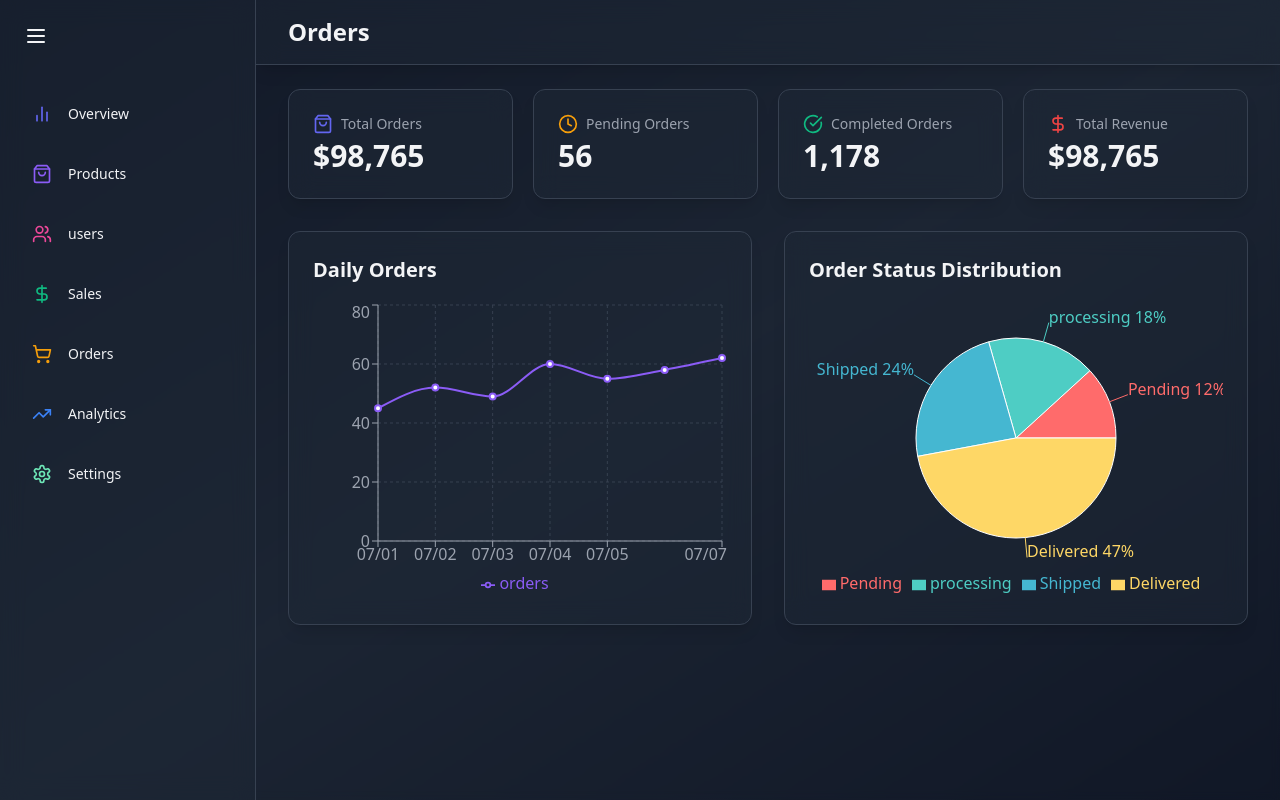
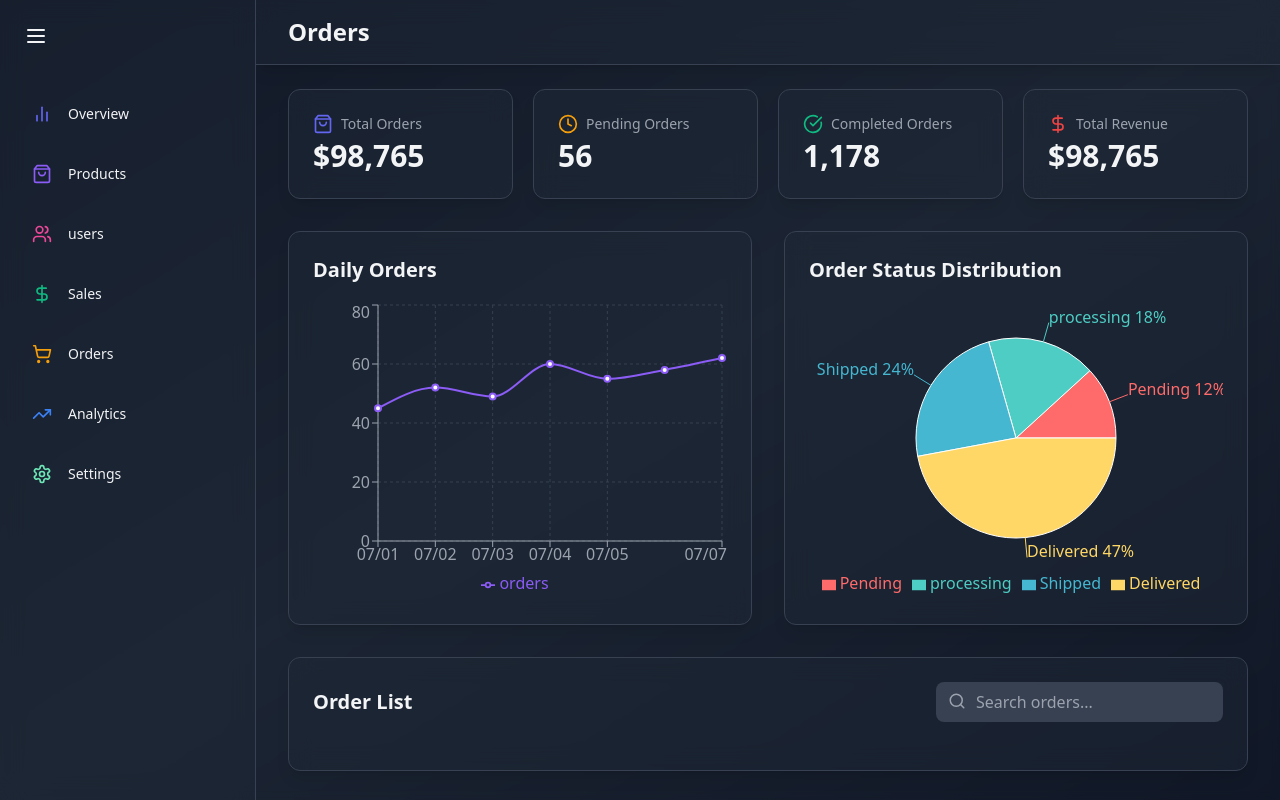
Before and after one commit to shegsemmanuel/ADMIN-DASHBOARD, a React (Vite) app: page /orders in a window 1280 px wide. Built offline with nearby package versions, Linux system fonts and the light colour scheme.

Commit message:
order input

```diff
--- a/src/components/orders/OrderDistribution.jsx
+++ b/src/components/orders/OrderDistribution.jsx
@@ -50,4 +50,4 @@ const OrderDistribution = () => {
   )
 };
 
-export default OrderDistribution
+export default OrderDistribution;
--- /dev/null
+++ b/src/components/orders/OrdersTable.jsx
@@ -0,0 +1,51 @@
+import { useState } from "react";
+import { motion } from "framer-motion";
+import { Search, Eye } from "lucide-react";
+
+const orderData = [
+    { id: "ORD001", customer: "John Doe", total: 235.4, status: "Delivered", date: "2024-07-01" },
+    { id: "ORD002", customer: "Jane Smith", total: 412.0, status: "Processing", date: "2024-07-02" },
+    { id: "ORD003", customer: "Bob Johnson", total: 162.5, status: "Shipped", date: "2024-07-03" },
+    { id: "ORD004", customer: "Alice Brown", total: 750.2, status: "Pending", date: "2024-07-04" },
+    { id: "ORD005", customer: "Charlie Wilson", total: 95.8, status: "Delivered", date: "2024-07-05" },
+    { id: "ORD006", customer: "Eva Martinez", total: 310.75, status: "Processing", date: "2024-07-06" },
+    { id: "ORD007", customer: "David Lee", total: 528.9, status: "Shipped", date: "2024-07-07" },
+    { id: "ORD008", customer: "Grace Taylor", total: 189.6, status: "Delivered", date: "2024-07-08" },
+];
+
+const OrdersTable = () => {
+    const [searchTerm, setSearchTerm] = useState("");
+    const [filteredOrders, setFilteredOrders] = useState(orderData);
+
+   const handleSearch = (e) => {
+    const term = e.target.value.toLowerCase();
+    setSearchTerm(term);
+    const filtered = orderData.filter((order) => order.id.toLowerCase().includes(term) || order.customer.toLowerCase().includes(term))
+    setFilteredOrders(filtered);
+   }
+
+  return (
+   <motion.div
+   className="bg-gray-800 bg-opacity-50 backdrop-blur-md shadow-lg rounded-xl p-6 border border-gray-700"
+   initial={{ opacity: 0, y: 20 }}
+   animate={{ opacity: 1, y: 0 }}
+   transition={{ delay: 0.4 }}
+   >
+    <div className="flex justify-between items-center mb-6">
+       <h2 className="text-xl font-semibold text-gray-100">Order List</h2>
+        <div className="relative">
+        <input
+            type="text"
+            placeholder="Search orders..."
+            className="bg-gray-700 text-white placeholder-gray-400 rounded-lg pl-10 pr-4 py-2 focus:outline-none focus:ring-2 focus:ring-blue-500"
+            value={searchTerm}
+            onChange={handleSearch}
+         />
+         <Search className="absolute left-3 top-2.5 text-gray-400"size={18} />
+        </div>
+    </div>
+   </motion.div>
+  );
+};
+
+export default OrdersTable
--- a/src/pages/OrdersPage.jsx
+++ b/src/pages/OrdersPage.jsx
@@ -4,6 +4,7 @@ import StatCard from '../components/common/StatCard';
 import { CheckCircle, Clock, DollarSign, ShoppingBag } from 'lucide-react';
 import DailyOrders from '../components/orders/DailyOrders';
 import OrderDistribution from '../components/orders/OrderDistribution';
+import OrdersTable from '../components/orders/OrdersTable';
 
 const orderStats = {
     totalOrders: "1,234",
@@ -42,6 +43,7 @@ const OrdersPage = () => {
             <DailyOrders />
             <OrderDistribution />
          </div>
+         <OrdersTable />
       </main>
     </div>
   )
```
